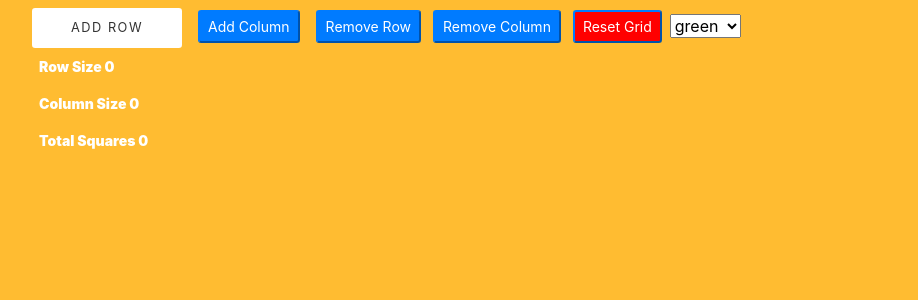
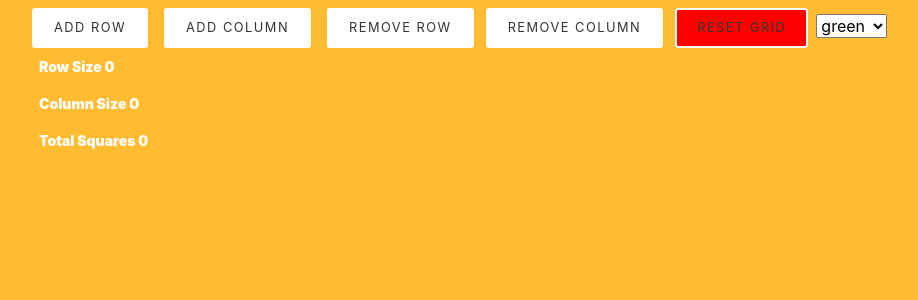
Before and after one commit to JingWen1113/CSCI39547_Assignment4, a React (Create React App) app: page / in a window 1280 px wide. Shown: the top 300 px of the page, without its empty margins (61-979 px from the left). Built offline with nearby package versions, Linux system fonts and the light colour scheme.

Commit message:
update buttonn style complete close # 6

```diff
--- a/src/components/ButtonLayout.jsx
+++ b/src/components/ButtonLayout.jsx
@@ -36,47 +36,53 @@ class ButtonLayout extends Component {
         >
           Add Row
         </ThemebuttonColor>
-        <button className="btn-sm btn-primary m-2" onClick={this.props.addCol}>
+        <ThemebuttonColor
+          className="btn-sm btn-primary m-2"
+          onClick={this.props.addCol}
+        >
           Add Column
-        </button>
-        <button
+        </ThemebuttonColor>
+        <ThemebuttonColor
           className="btn-sm btn-primary m-2"
           onClick={this.props.removeRow}
         >
           Remove Row
-        </button>
-        <button
+        </ThemebuttonColor>
+        <ThemebuttonColor
           className="btn-sm btn-primary m-1"
           onClick={this.props.removeCol}
         >
           Remove Column
-        </button>
+        </ThemebuttonColor>
         {(rows > 0) & (cols > 0) ? (
           <div className="grid view btn" id="gv-btn">
-            <button className="btn-sm  m-2" onClick={this.props.fillAll}>
+            <ThemebuttonColor
+              className="btn-sm  m-2"
+              onClick={this.props.fillAll}
+            >
               Fill All
-            </button>
-            <button
+            </ThemebuttonColor>
+            <ThemebuttonColor
               className="btn-sm btn-primary m-2"
               onClick={this.props.fillUncolored}
             >
               Fill Uncolored
-            </button>
-            <button
+            </ThemebuttonColor>
+            <ThemebuttonColor
               className="btn-sm btn-primary m-2"
               onClick={this.props.clearGrid}
             >
               Clear
-            </button>
+            </ThemebuttonColor>
           </div>
         ) : null}
-        <button
+        <ThemebuttonColor
           className="btn-sm btn-primary m-2"
           style={{ backgroundColor: "red" }}
           onClick={this.props.resetGrid}
         >
           Reset Grid
-        </button>
+        </ThemebuttonColor>
         <SelectOptions
           selectedColor={this.props.selectedColor}
           getSelectedColor={this.props.getSelectedColor}
--- a/src/components/themeColor.jsx
+++ b/src/components/themeColor.jsx
@@ -55,9 +55,10 @@ animation-play-state:running;
 const ThemebuttonColor = styled.button`
   display: inline-flex;
   height: 40px;
-  width: 150px;
+  width: fit-content;
   border: 2px solid #fff;
-  margin: 20px 20px 20px 20px;
+  margin: 20px;
+  padding: 5px 20px;
   color: #333;
   background: #fff;
   text-transform: uppercase;
@@ -69,7 +70,8 @@ const ThemebuttonColor = styled.button`
   overflow: hidden;
 
   &:hover {
-    background-image: linear-gradient(
+    animation: LGBT-Flag-animation 2.5s ease-in-out infinite;
+    background: linear-gradient(
       70deg,
       #ff0018,
       #ffa52c,
@@ -82,6 +84,77 @@ const ThemebuttonColor = styled.button`
     font-weight: bold;
     border-color: white;
   }
+  /* Hover Animation (rainbow) */
+  @keyframes LGBT-Flag-animation {
+    0% {
+      background: linear-gradient(
+        70deg,
+        #ff0018,
+        #ffa52c,
+        #ffff41,
+        #008018,
+        #0000f9,
+        #86007d
+      );
+    }
+    20% {
+      background: linear-gradient(
+        120deg,
+        #ff0018,
+        #ffa52c,
+        #ffff41,
+        #008018,
+        #0000f9,
+        #86007d
+      );
+    }
+    40% {
+      background: linear-gradient(
+        150deg,
+        #ff0018,
+        #ffa52c,
+        #ffff41,
+        #008018,
+        #0000f9,
+        #86007d
+      );
+    }
+
+    60% {
+      background: linear-gradient(
+        150deg,
+        #ff0018,
+        #ffa52c,
+        #ffff41,
+        #008018,
+        #0000f9,
+        #86007d
+      );
+    }
+    80% {
+      background: linear-gradient(
+        170deg,
+        #ff0018,
+        #ffa52c,
+        #ffff41,
+        #008018,
+        #0000f9,
+        #86007d
+      );
+    }
+
+    100% {
+      background: linear-gradient(
+        190deg,
+        #ff0018,
+        #ffa52c,
+        #ffff41,
+        #008018,
+        #0000f9,
+        #86007d
+      );
+    }
+  }
 `;
 
 const ThemeContentColor = styled.button`
```
